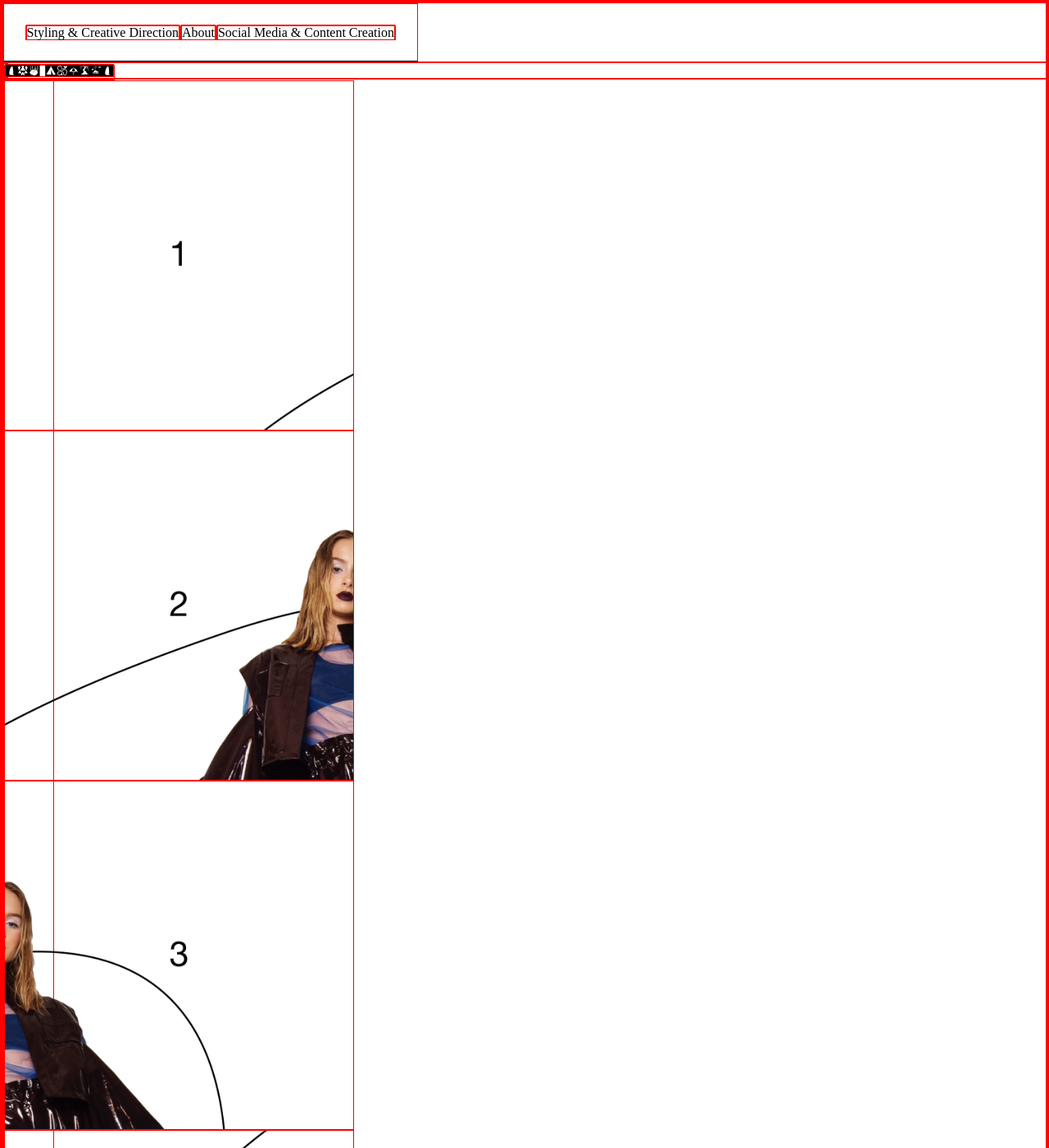
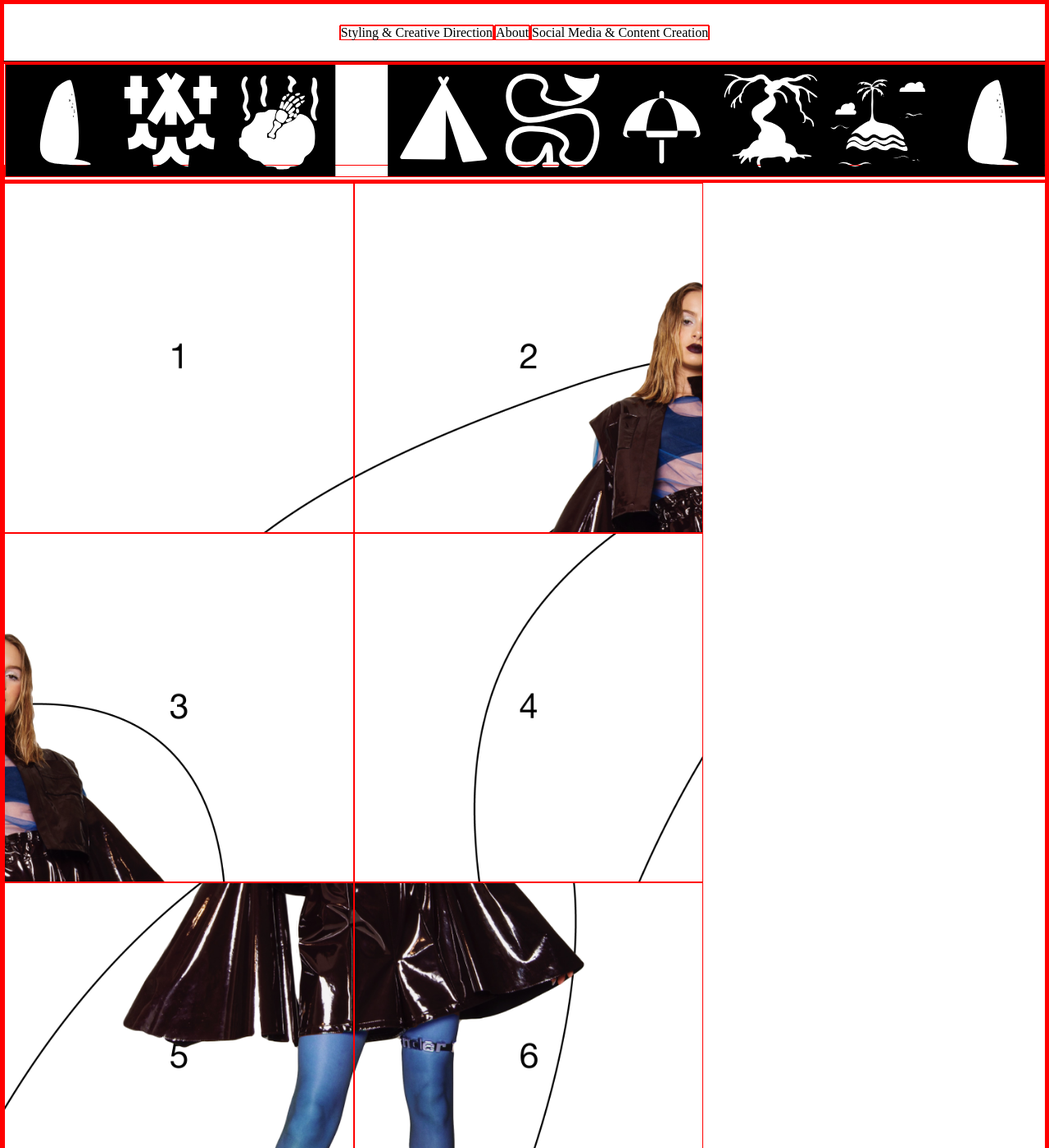
Before and after one commit to basharalidreesi/lab, a Jekyll site: the page built from index.md, in a window 1280 px wide and 1400 px high. Shown: the whole window at 82% size. Built offline with Jekyll 4.4.1, drawn with Linux system fonts in a browser that asks for light colours.

Commit message:
Update style.css

```diff
--- a/assets/css/style.css
+++ b/assets/css/style.css
@@ -82,21 +82,25 @@ html, body {
 }
 .mother_container-navigation_container {
 	display: flex;
+	flex-flow: column nowrap;
 	background-color: #fff;
 }
 .mother_container-header_container {
 	display: flex;
+	flex-flow: column nowrap;
 	position: sticky;
 	top: 0;
 }
 .mother_container-content_container {
 	display: flex;
+	flex-flow: column nowrap;
 	background-color: #fff;
 	height: 100%;
 	width: 100%;
 }
 .mother_container-footer_container {
 	display: flex;
+	flex-flow: column nowrap;
 	position: sticky;
 	bottom: 0;
 	z-index: -1;
```
